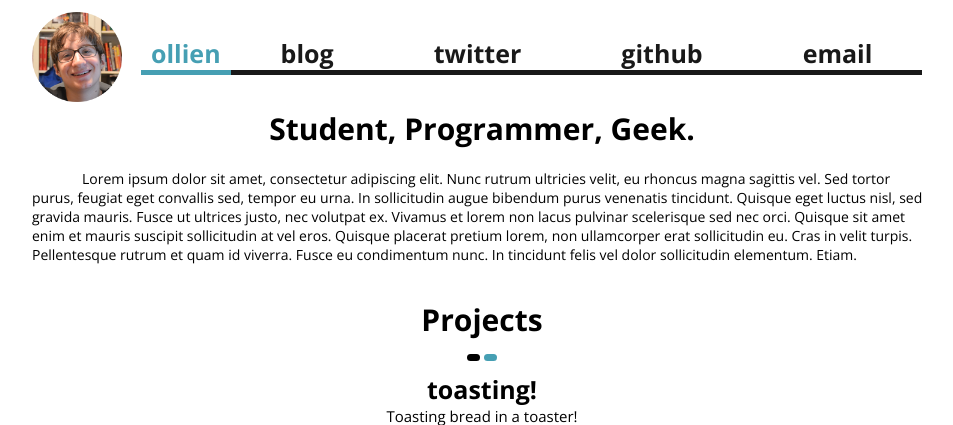
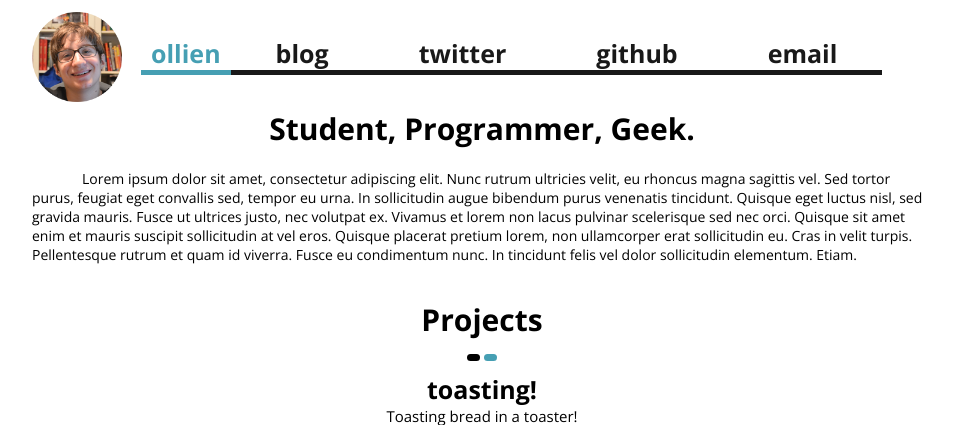
Before and after one commit to ollien/ollien.com-college-era, a Django app: page / in a window 1280 px wide. Shown: the top 425 px of the page, without its empty margins (158-1111 px from the left). Run offline with Django 3.2, Linux system fonts and the light colour scheme; parts of the project's set-up code (start-up, migrations or seed data) failed here and were passed over.

Commit message:
Minor css changes

```diff
--- a/static/css/css.css
+++ b/static/css/css.css
@@ -50,6 +50,7 @@
         font-size:30px;
         font-weight: 600;
         width:700px;
+        clear: both;
     }
     div#bio{
         font-family: 'Open Sans',sans-serif;
@@ -189,8 +190,8 @@
         font-weight: bold;
         font-size: 25px;
         margin-top: 28px;
-        padding-left: 50px;
-        padding-right: 50px;
+        padding-left: 45px;
+        padding-right: 45px;
         border-bottom: 5px #191919 solid;
         text-decoration: none;
     }
@@ -214,6 +215,7 @@
         font-size:30px;
         font-weight: 600;
         width:900px;
+        clear: both;
     }
     div#bio{
         font-family: 'Open Sans',sans-serif;
```
